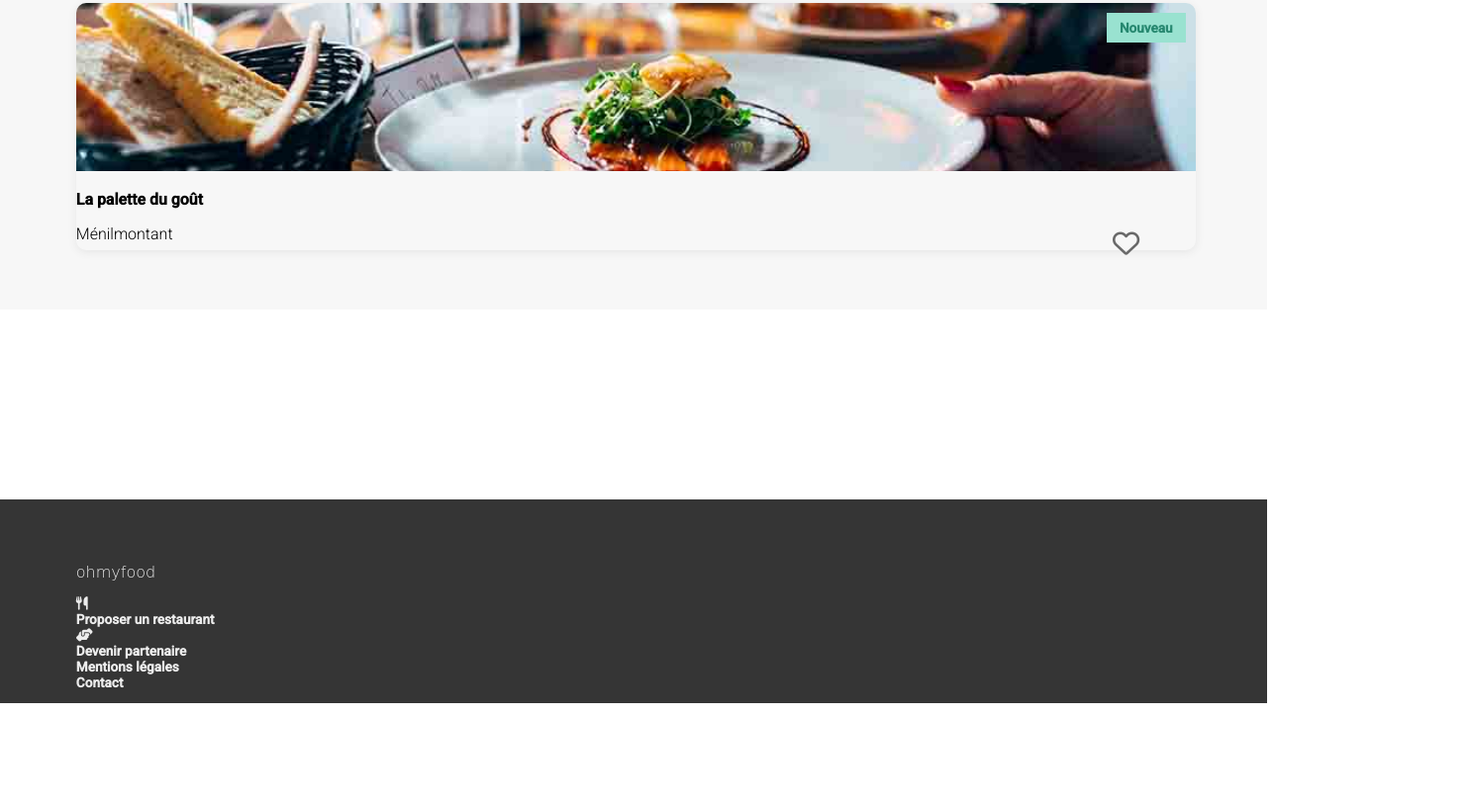
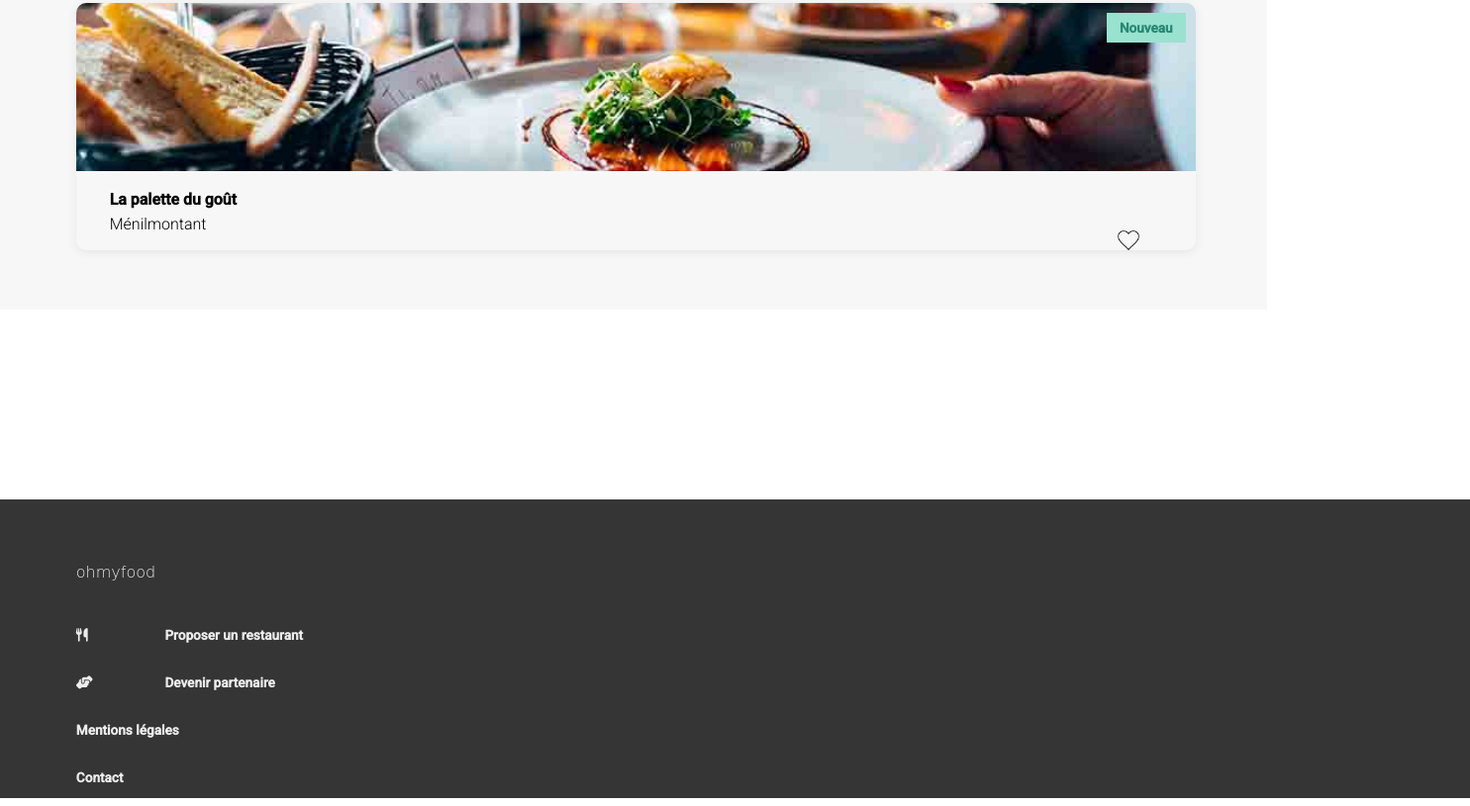
Before and after one commit to julfrontdev/JulienVerley_3_10112021, a website: page index.html in a window 1280 px wide. Shown: the part 1627-2442 px from the top of the page at 99% size, 1485 px wide, since content can reach past the window. Before the commit the page ends 2346 px from the top, so only its background shows below. Drawn offline with Linux system fonts and the light colour scheme; a web font is replaced by a local one.

Commit message:
Accueil Footer OK, card OK, coeur format .png

```diff
--- a/index.html
+++ b/index.html
@@ -119,7 +119,10 @@
                                     Ménilmontant
                                 </p>
                             </div><!--text-->
-                            <div class="icon-heart"><i class="far fa-2x fa-heart"></i></div><!--heart icon-->
+                            <div class="icon-heart">
+                                <img src="images/icone/noun_Heart_2691265.png"
+                                alt="Icône coeur">
+                            </div><!--heart icon-->
                         </div>
                     </article>
 
@@ -141,16 +144,17 @@
             </div>
             <ul><!--text-->
                 <li><!--text line1--><!--! supprimer les points !-->
-                    <div><i class="fas fa-utensils"></i></div><!--restaurant icon-->
+                    <div class="footer-icons"><i class="fas fa-utensils"></i></div><!--restaurant icon-->
                     <div>
                         Proposer un restaurant
                     </div>
                 </li>
                 <li>
-                    <div><i class="fas fa-hands-helping"></i></div><!--partnership icon-->
+                    <div class="footer-icons"><i class="fas fa-hands-helping"></i></div><!--partnership icon-->
                     <div>
                         Devenir partenaire
                     </div>
+                </li>
                 <li>
                     Mentions légales
                 </li>
@@ -161,7 +165,6 @@
                 </li>
             </ul>
         </footer>
-
     </div><!--#bloc_page-->
 </body>
 </html>
--- a/sass/layouts/_footer.scss
+++ b/sass/layouts/_footer.scss
@@ -2,12 +2,23 @@
 
 footer {
     @include flex(flex-start, column);
+    width: 100%;
     padding: 5% 10% 0 6%;
     background-color: $bg-footer;
     color: $text-extra-light;
 
     ul {
+        width: 100%;
         padding: 0;
+        li {
+            width: 100%;
+            margin: 2.5% 0;
+            display: flex;
+            .footer-icons {
+                width: 5%;
+                margin-right: 2%;
+            }
+        }
     }
 }
 
--- a/sass/pages/_restaurants.scss
+++ b/sass/pages/_restaurants.scss
@@ -50,11 +50,20 @@
         justify-content: space-between;
 
         .restau__bloc__cards__container__text {
+            padding: 0 0 0 3%;
+            h3 {
+                margin-bottom: 0;
+            }
+            p {
+                margin-top: 5%;
+            }
         }
 
         .icon-heart {
             margin: 5% 5% 0 0;
-
+            img {
+                width: 22px;
+            }
         }
     }
 }
```
Also changed, not shown: images/icone/noun_Heart_2691265.png (added), public/css/style.css, 2 other files.
